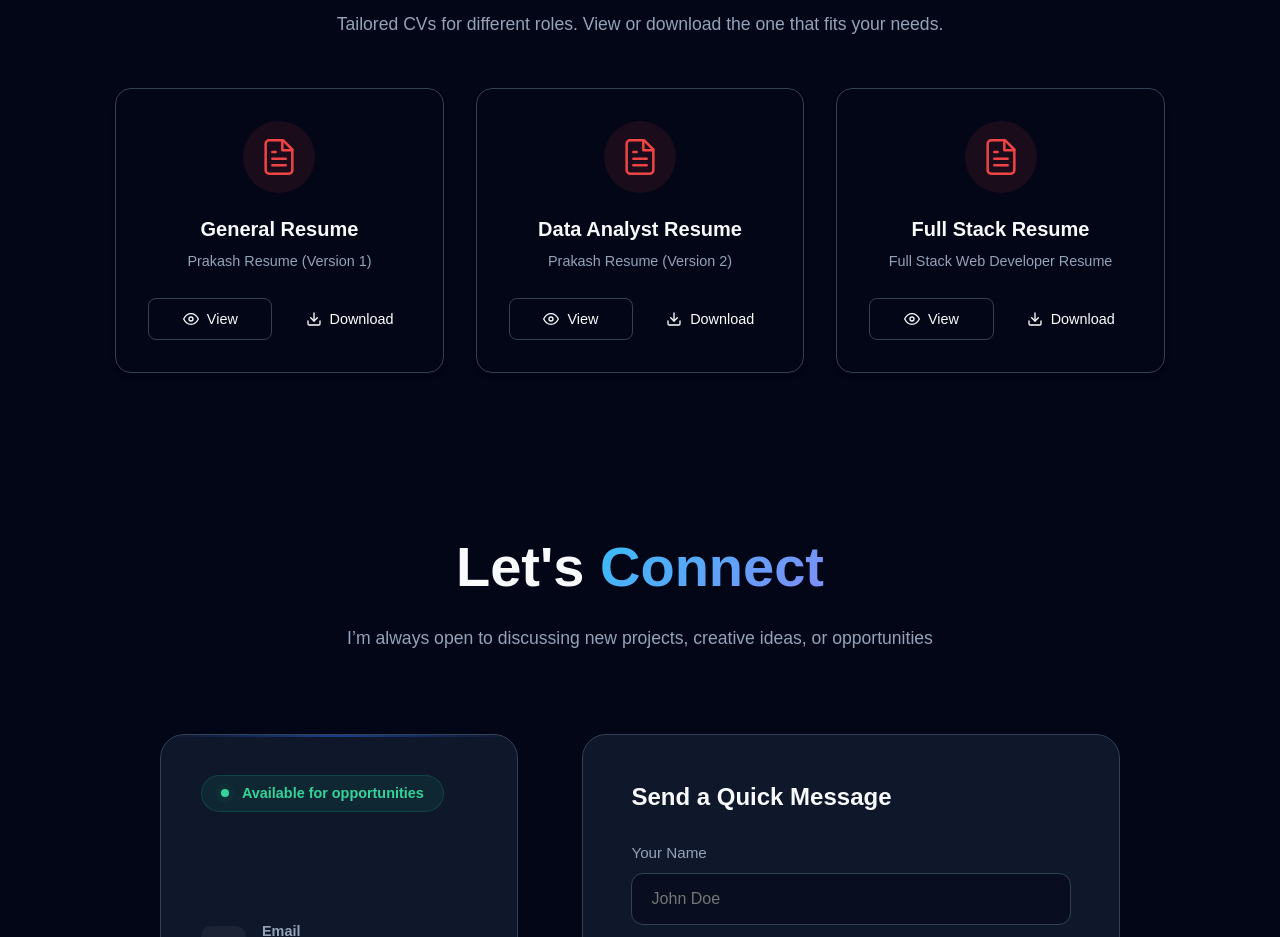
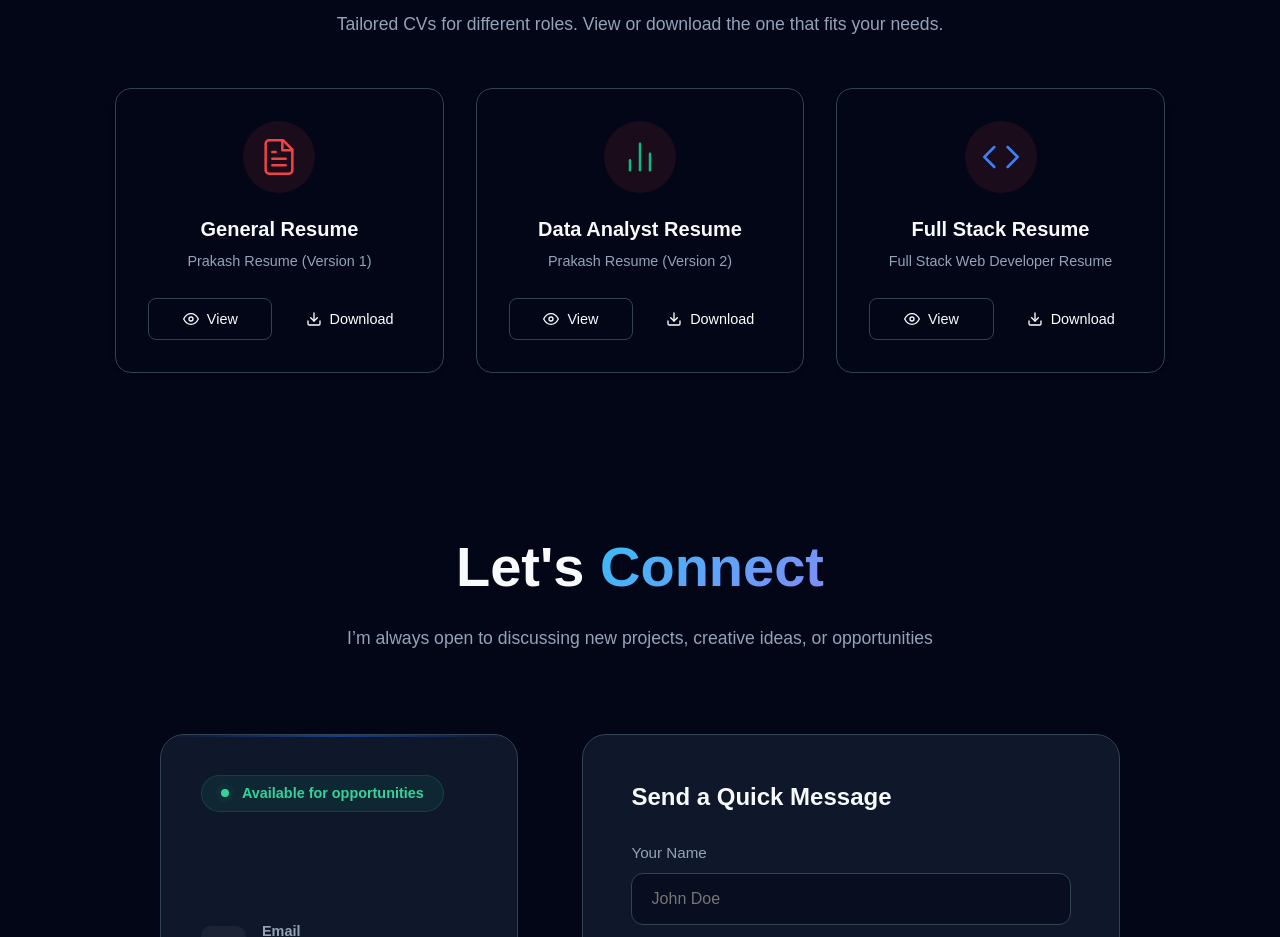
Before and after one commit to prakash-mawliya/Prakash, a React (Vite) app: page / in a window 1280 px wide. Shown: the part 7120-8057 px from the top of the page. Built offline with nearby package versions, Linux system fonts and the light colour scheme.

Commit message:
Update ResumeSection hover effects and layout

```diff
--- a/src/components/ResumeSection.jsx
+++ b/src/components/ResumeSection.jsx
@@ -7,21 +7,55 @@ const ResumeSection = () => {
       id: 1,
       name: 'General Resume',
       description: 'Prakash Resume (Version 1)',
-      fileName: 'Prakash_Resume_1.pdf'
+      fileName: 'Prakash_Resume_1.pdf',
+      type: 'general'
     },
     {
       id: 2,
       name: 'Data Analyst Resume',
       description: 'Prakash Resume (Version 2)',
-      fileName: 'Prakash_Resume_2.pdf'
+      fileName: 'Prakash_Resume_2.pdf',
+      type: 'data'
     },
     {
       id: 3,
       name: 'Full Stack Resume',
       description: 'Full Stack Web Developer Resume',
-      fileName: 'Prakash_FullStack_Resume.pdf'
+      fileName: 'Prakash_FullStack_Resume.pdf',
+      type: 'code'
     }
   ];
+
+  const getIcon = (type) => {
+    switch(type) {
+      case 'data':
+        return (
+          <svg xmlns="http://www.w3.org/2000/svg" width="40" height="40" viewBox="0 0 24 24" fill="none" stroke="currentColor" strokeWidth="1.5" strokeLinecap="round" strokeLinejoin="round" style={{ color: '#10b981' }}>
+            <line x1="18" y1="20" x2="18" y2="10"></line>
+            <line x1="12" y1="20" x2="12" y2="4"></line>
+            <line x1="6" y1="20" x2="6" y2="14"></line>
+          </svg>
+        );
+      case 'code':
+        return (
+          <svg xmlns="http://www.w3.org/2000/svg" width="40" height="40" viewBox="0 0 24 24" fill="none" stroke="currentColor" strokeWidth="1.5" strokeLinecap="round" strokeLinejoin="round" style={{ color: '#3b82f6' }}>
+            <polyline points="16 18 22 12 16 6"></polyline>
+            <polyline points="8 6 2 12 8 18"></polyline>
+          </svg>
+        );
+      case 'general':
+      default:
+        return (
+          <svg xmlns="http://www.w3.org/2000/svg" width="40" height="40" viewBox="0 0 24 24" fill="none" stroke="currentColor" strokeWidth="1.5" strokeLinecap="round" strokeLinejoin="round" style={{ color: '#ef4444' }}>
+            <path d="M14.5 2H6a2 2 0 0 0-2 2v16a2 2 0 0 0 2 2h12a2 2 0 0 0 2-2V7.5L14.5 2z"></path>
+            <polyline points="14 2 14 8 20 8"></polyline>
+            <line x1="16" y1="13" x2="8" y2="13"></line>
+            <line x1="16" y1="17" x2="8" y2="17"></line>
+            <line x1="10" y1="9" x2="8" y2="9"></line>
+          </svg>
+        );
+    }
+  };
 
   return (
     <section id="resumes" className="resume-section" style={styles.section}>
@@ -35,16 +69,21 @@ const ResumeSection = () => {
 
         <div className="resumes-grid" style={styles.grid}>
           {resumes.map((resume) => (
-            <div key={resume.id} className="resume-card" style={styles.card}>
+            <div
+              key={resume.id}
+              className="resume-card"
+              style={styles.card}
+              onMouseEnter={(e) => {
+                e.currentTarget.style.transform = 'translateY(-10px)';
+                e.currentTarget.style.boxShadow = '0 20px 25px -5px rgba(0, 0, 0, 0.1), 0 10px 10px -5px rgba(0, 0, 0, 0.04)';
+              }}
+              onMouseLeave={(e) => {
+                e.currentTarget.style.transform = 'translateY(0)';
+                e.currentTarget.style.boxShadow = '0 4px 6px -1px rgba(0, 0, 0, 0.1), 0 2px 4px -1px rgba(0, 0, 0, 0.06)';
+              }}
+            >
               <div className="icon-wrapper" style={styles.iconWrapper}>
-                {/* PDF Icon */}
-                <svg xmlns="http://www.w3.org/2000/svg" width="40" height="40" viewBox="0 0 24 24" fill="none" stroke="currentColor" strokeWidth="1.5" strokeLinecap="round" strokeLinejoin="round" style={{ color: '#ef4444' }}>
-                  <path d="M14.5 2H6a2 2 0 0 0-2 2v16a2 2 0 0 0 2 2h12a2 2 0 0 0 2-2V7.5L14.5 2z"></path>
-                  <polyline points="14 2 14 8 20 8"></polyline>
-                  <line x1="16" y1="13" x2="8" y2="13"></line>
-                  <line x1="16" y1="17" x2="8" y2="17"></line>
-                  <line x1="10" y1="9" x2="8" y2="9"></line>
-                </svg>
+                {getIcon(resume.type)}
               </div>
 
               <h3 style={styles.cardTitle}>{resume.name}</h3>
```
